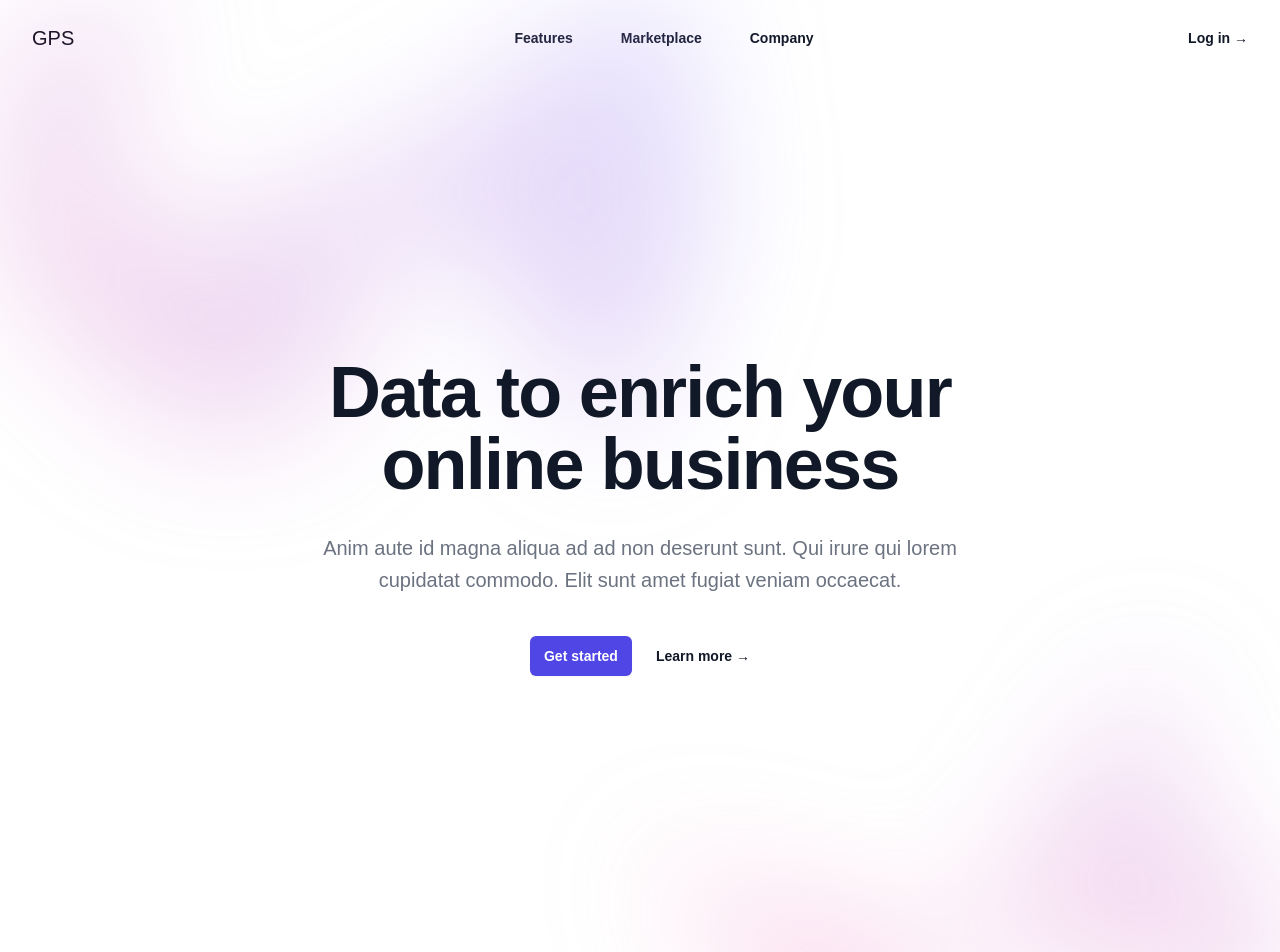
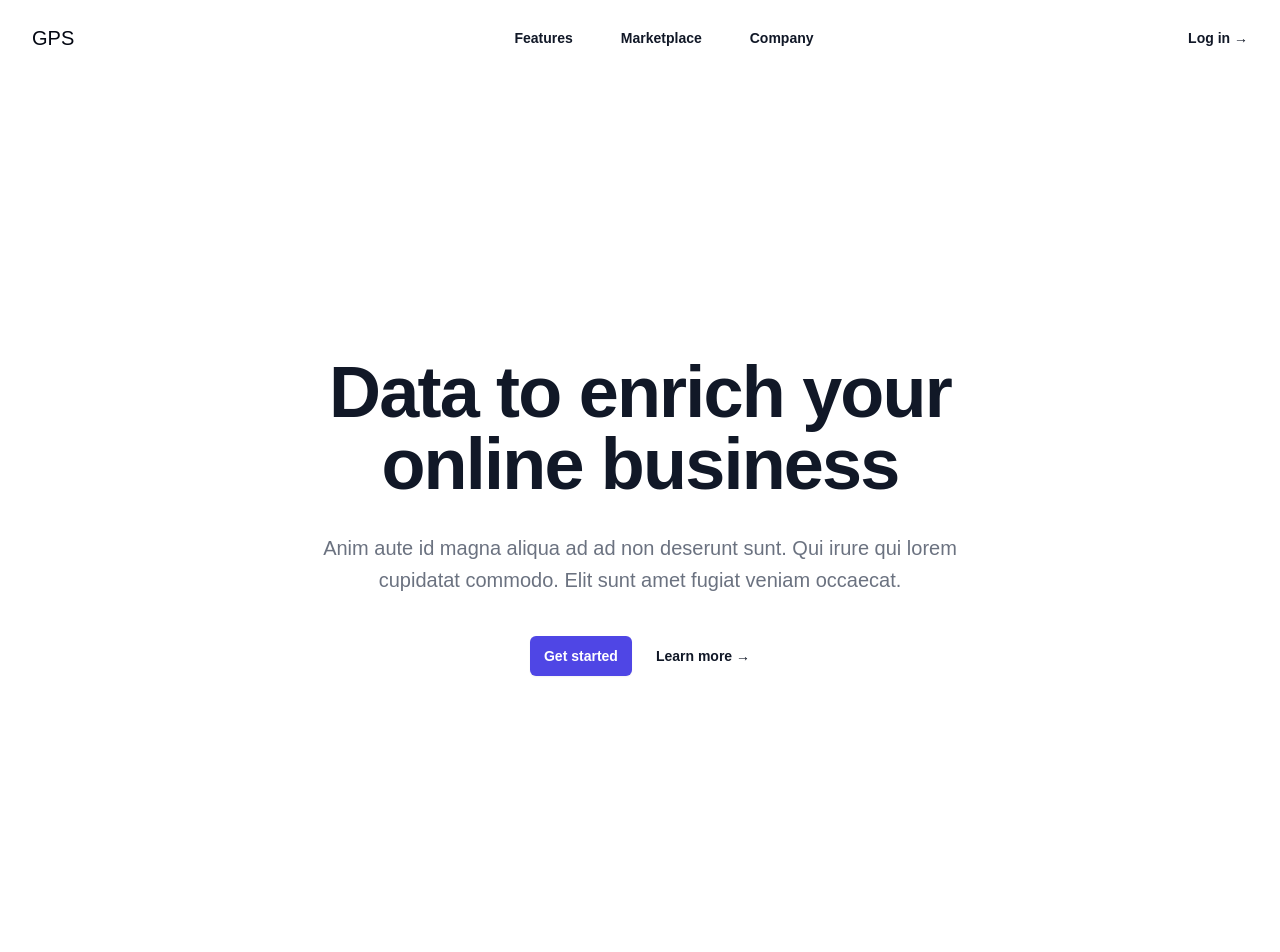
Before and after one commit to filipzytka/gps-tracker-ui, a Next.js app: page / in a window 1280 px wide. Shown: the top 952 px of the page. After the commit the page ends 900 px from the top, so only its background shows below. Built offline with nearby package versions, Linux system fonts and the light colour scheme.

Commit message:
fix hero position

```diff
--- a/src/app/components/header/header.tsx
+++ b/src/app/components/header/header.tsx
@@ -141,19 +141,7 @@
                     Product
                     <ChevronDownIcon aria-hidden="true" className="size-5 flex-none group-data-[open]:rotate-180" />
                   </DisclosureButton>
-                  <DisclosurePanel className="mt-2 space-y-2">
-                    {[...products, ...callsToAction].map((item) => (
-                      <DisclosureButton
-                        key={item.name}
-                        as="a"
-                        href={item.href}
-                        className="block rounded-lg py-2 pl-6 pr-3 text-sm/7 font-semibold text-gray-900 hover:bg-gray-50"
-                      >
-                        {item.name}
-                      </DisclosureButton>
-                    ))}
-                  </DisclosurePanel>
-                </Disclosure>
+                                  </Disclosure>
                 <a
                   href="#"
                   className="-mx-3 block rounded-lg px-3 py-2 text-base/7 font-semibold text-gray-900 hover:bg-gray-50"
--- a/src/app/components/hero/hero.tsx
+++ b/src/app/components/hero/hero.tsx
@@ -6,15 +6,8 @@
       <div className="relative isolate px-6 pt-14 lg:px-8">
         <div
           aria-hidden="true"
-          className="absolute inset-x-0 -top-40 -z-10 transform-gpu overflow-hidden blur-3xl sm:-top-80"
+          className="overflow-hidden blur-3xl"
         >
-          <div
-            style={{
-              clipPath:
-                'polygon(74.1% 44.1%, 100% 61.6%, 97.5% 26.9%, 85.5% 0.1%, 80.7% 2%, 72.5% 32.5%, 60.2% 62.4%, 52.4% 68.1%, 47.5% 58.3%, 45.2% 34.5%, 27.5% 76.7%, 0.1% 64.9%, 17.9% 100%, 27.6% 76.8%, 76.1% 97.7%, 74.1% 44.1%)',
-            }}
-            className="relative left-[calc(50%-11rem)] aspect-[1155/678] w-[36.125rem] -translate-x-1/2 rotate-[30deg] bg-gradient-to-tr from-[#ff80b5] to-[#9089fc] opacity-30 sm:left-[calc(50%-30rem)] sm:w-[72.1875rem]"
-          />
         </div>
         <div className="mx-auto max-w-2xl py-32 sm:py-48 lg:py-56">
           <div className="text-center">
@@ -40,15 +33,8 @@
         </div>
         <div
           aria-hidden="true"
-          className="absolute inset-x-0 top-[calc(100%-13rem)] -z-10 transform-gpu overflow-hidden blur-3xl sm:top-[calc(100%-30rem)]"
+          className="blur-3xl"
         >
-          <div
-            style={{
-              clipPath:
-                'polygon(74.1% 44.1%, 100% 61.6%, 97.5% 26.9%, 85.5% 0.1%, 80.7% 2%, 72.5% 32.5%, 60.2% 62.4%, 52.4% 68.1%, 47.5% 58.3%, 45.2% 34.5%, 27.5% 76.7%, 0.1% 64.9%, 17.9% 100%, 27.6% 76.8%, 76.1% 97.7%, 74.1% 44.1%)',
-            }}
-            className="relative left-[calc(50%+3rem)] aspect-[1155/678] w-[36.125rem] -translate-x-1/2 bg-gradient-to-tr from-[#ff80b5] to-[#9089fc] opacity-30 sm:left-[calc(50%+36rem)] sm:w-[72.1875rem]"
-          />
         </div>
       </div>
     </div>
```
